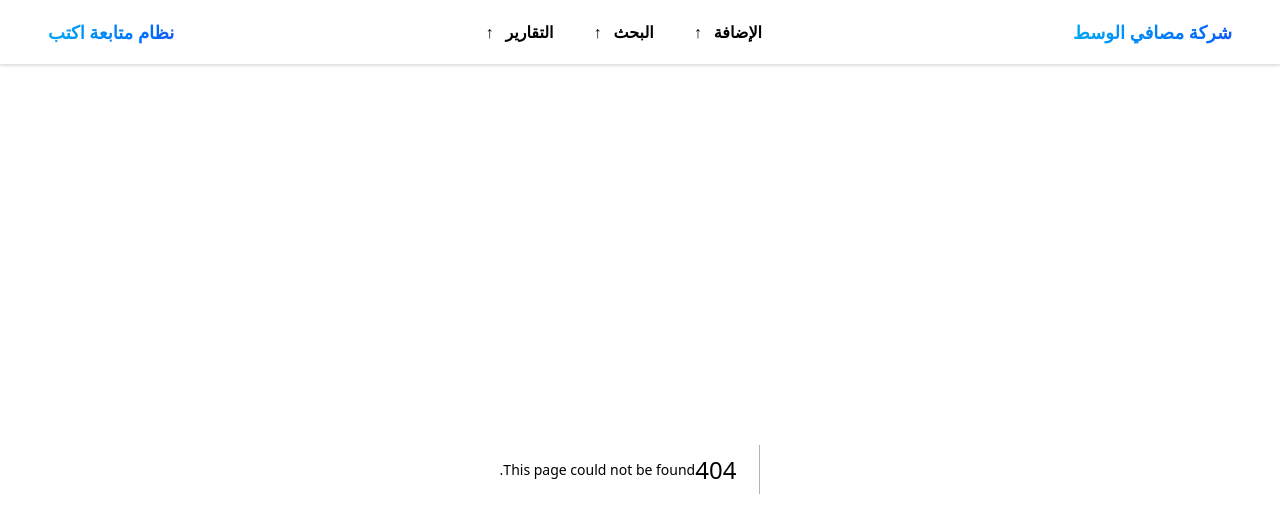
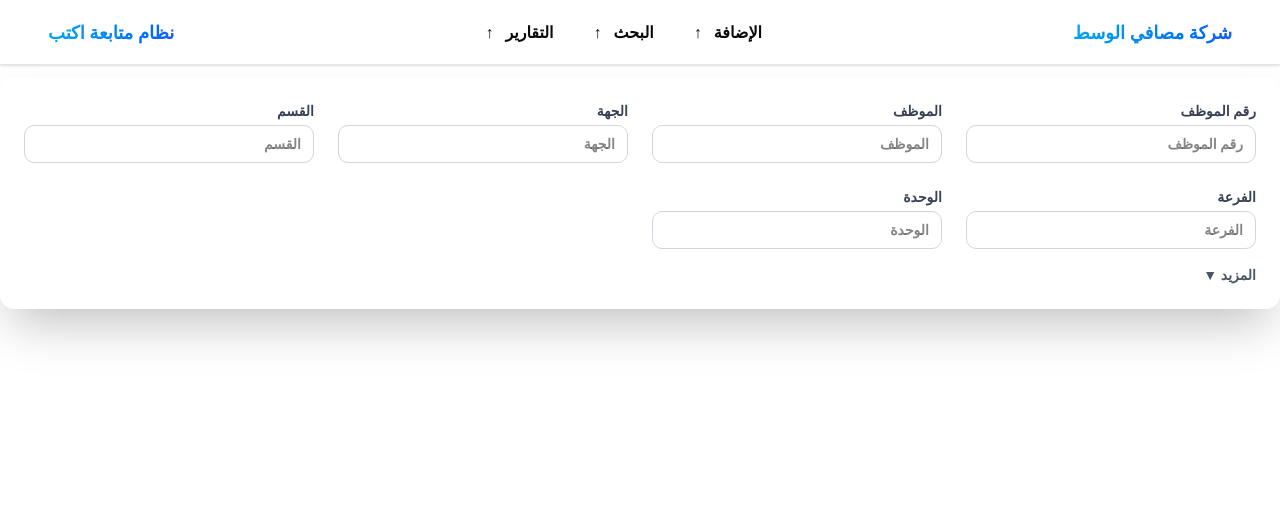
Before and after one commit to haiderjaafer/bookfollowUp_nextjs_typescript, a Next.js app: page /searchPanel in a window 1280 px wide. Before the commit this address had no page. Shown: the top 532 px of the page. Built offline with nearby package versions, Linux system fonts and the light colour scheme.

Commit message:
31-05-2025-r2

```diff
--- a/src/app/layout.tsx
+++ b/src/app/layout.tsx
@@ -26,7 +26,7 @@ export default function RootLayout({
     <html lang="ar" dir="rtl">
       <body className="font-serif">
         <Navbar />
-      <main className="container py-1">{children}</main>
+      <main className=" ">{children}</main>
          <ToastContainer
         position="top-right"
         autoClose={5000}
--- a/src/app/page.tsx
+++ b/src/app/page.tsx
@@ -1,4 +1,4 @@
-import SocialShareButton from "@/components/Hover-Button";
+import ReusableButton from "@/components/Hover-Button";
 
 
 export default function Home() {
@@ -6,7 +6,7 @@ export default function Home() {
 
 
   <div  >
-    <SocialShareButton/>
+    <ReusableButton/>
 
 </div>
 
--- /dev/null
+++ b/src/app/searchPanel/page.tsx
@@ -0,0 +1,10 @@
+import SearchPanel from '@/components/SearchPanelComponent/SearchPanel'
+import React from 'react'
+
+export default function SearchPanelPage() {
+  return (
+    <div className=' '>
+      <SearchPanel/>
+    </div>
+  )
+}
--- a/src/components/BookInsertionForm/BookInsertionForm.tsx
+++ b/src/components/BookInsertionForm/BookInsertionForm.tsx
@@ -13,6 +13,7 @@ import { BookInsertionType } from "../../../bookInsertionType";
 import DestinationInput from "../destination/destinationInput";
 import { toast } from "react-toastify";
 import DropzoneComponent from "../ReactDropZoneComponont";
+import ReusableButton from "../Hover-Button";
 
 export default function BookInsertionForm() {
 
@@ -413,7 +414,7 @@ const handleChangeIncomingDate = (date: Date) => {
         onFileRemoved={handleFileRemoved}
       />
 
-          {/* Submit Button */}
+          {/* Submit Button
           <motion.div
             className="flex justify-center"
             whileHover={{ scale: 1.05 }}
@@ -426,6 +427,11 @@ const handleChangeIncomingDate = (date: Date) => {
               إضافة الكتاب
             </Button>
           </motion.div>
+          */}
+<div className="flex justify-center">
+          <ReusableButton type="submit" onClick={() => alert("Clicked!")} />
+
+          </div>
         </form>
       </div>
     </motion.div>
--- a/src/components/Hover-Button.tsx
+++ b/src/components/Hover-Button.tsx
@@ -1,26 +1,27 @@
- // Import React, necessary for creating components
-import React from 'react';
-// Import Head component from Next.js to potentially add Font Awesome CDN link
-import Head from 'next/head';
-import { ArrowUpTrayIcon, XMarkIcon  } from "@heroicons/react/24/solid";
+"use client";
 
- import { UserRoundPlus } from "lucide-react";
+import React from "react";
+import { UserRoundPlus } from "lucide-react";
+import type { ButtonHTMLAttributes, ReactNode } from "react";
 
+interface ReusableButtonProps extends ButtonHTMLAttributes<HTMLButtonElement> {
+  label?: string;
+  icon?: ReactNode;
+}
 
-
-
-
-
-// Define the props interface for the component, currently empty as no props are needed
-interface SocialShareButtonProps {}
-
-// Define the functional component using TypeScript
-const SocialShareButton: React.FC<SocialShareButtonProps> = () => {
-  // Return the JSX structure of the component
+const ReusableButton: React.FC<ReusableButtonProps> = ({
+  label = "اضافة",
+  icon = <UserRoundPlus className="size-5" />,
+  type = "button",
+  className = "",
+  ...props
+}) => {
   return (
-    <>
+     <>
 
       <button
+      type={type}
+
         // Apply Tailwind classes for styling and layout
         className="
           relative           {/* Position context for absolute children */}
@@ -40,6 +41,7 @@ const SocialShareButton: React.FC<SocialShareButtonProps> = () => {
           group              {/* Define this element as a group for controlling child states on hover */}
           hover:rounded-lg   {/* Change border radius to large (0.5rem) on hover */}
         "
+         {...props}
       >
 
         <span
@@ -91,7 +93,7 @@ const SocialShareButton: React.FC<SocialShareButtonProps> = () => {
          <span className='flex items-center  relative   left-3'>
 
          {/* <UserRoundPlus className=' size-5'/> */}
-         <span className='font-extrabold'>اضافة</span>
+         <span className='font-extrabold'>{label}</span>
          </span>
         </span>
       </button>
@@ -99,5 +101,4 @@ const SocialShareButton: React.FC<SocialShareButtonProps> = () => {
   );
 };
 
-// Export the component for use in other parts of the Next.js application
-export default SocialShareButton;
+export default ReusableButton;
--- a/src/components/Navbar.tsx
+++ b/src/components/Navbar.tsx
@@ -52,6 +52,12 @@ const NAV_ITEMS: NavItem[] = [
       {
         title: "بحث متقدم",
         href: "/dynmicTableWithPagination/",
+        description: "خيارات البحث المتقدم مع فلاتر متعددة",
+      },
+
+         {
+        title: "Search Panel",
+        href: "/searchPanel",
         description: "خيارات البحث المتقدم مع فلاتر متعددة",
       },
     ],
--- /dev/null
+++ b/src/components/SearchPanelComponent/SearchPanel.tsx
@@ -0,0 +1,68 @@
+'use client';
+
+import { useState } from 'react';
+import { Search, X } from 'lucide-react';
+import { Button } from '@/components/ui/button';
+import ShowMoreFields from './ShowMoreFields';
+import { AnimatePresence, motion } from 'framer-motion';
+
+const SearchPanel = () => {
+  const [showMore, setShowMore] = useState(false);
+
+  return (
+    <div className="bg-white rounded-xl shadow-2xl  p-6 font-arabic w-full max-w-7xl mx-auto text-right mt-3">
+      <div className="grid grid-cols-1 sm:grid-cols-2 lg:grid-cols-3 xl:grid-cols-4 gap-6">
+        <Field label="رقم الموظف" name="empNo" />
+        <Field label="الموظف" name="employee" />
+        <Field label="الجهة" name="department" />
+        <Field label="القسم" name="section" />
+        <Field label="الفرعة" name="branch" />
+        <Field label="الوحدة" name="unit" />
+      </div>
+
+
+
+<div className="mt-4 flex justify-start">
+  <button
+    onClick={() => setShowMore(!showMore)}
+    className="text-sm text-gray-600 font-extrabold hover:text-blue-600  cursor-pointer transition-colors duration-200"
+  >
+    {showMore ? 'إخفاء' : 'المزيد'} ▼
+  </button>
+</div>
+
+<AnimatePresence>
+  {showMore && (
+    <motion.div
+      initial={{ height: 0, opacity: 0 }}
+      animate={{ height: 'auto', opacity: 1 }}
+      exit={{ height: 0, opacity: 0 }}
+      transition={{ duration: 0.3, ease: 'easeInOut' }}
+    >
+      <ShowMoreFields />
+    </motion.div>
+  )}
+</AnimatePresence>
+
+
+
+
+    </div>
+  );
+};
+
+const Field = ({ label, name }: { label: string; name: string }) => (
+  <div className="flex flex-col space-y-1">
+    <label htmlFor={name} className="text-sm font-semibold text-gray-700">
+      {label}
+    </label>
+    <input
+      id={name}
+      name={name}
+      placeholder={label}
+      className="border border-gray-300 rounded-lg px-3 py-2 text-sm focus:outline-none focus:ring-2 focus:ring-blue-500 font-extrabold"
+    />
+  </div>
+);
+
+export default SearchPanel;
--- /dev/null
+++ b/src/components/SearchPanelComponent/ShowMoreFields.tsx
@@ -0,0 +1,26 @@
+const ShowMoreFields = () => {
+  return (
+    <div className="mt-6 grid grid-cols-1 sm:grid-cols-2 lg:grid-cols-3 xl:grid-cols-4 gap-6">
+      <Field label="تاريخ التعيين" name="hireDate" />
+      <Field label="الوظيفة الحالية" name="currentPosition" />
+      <Field label="تاريخ المباشرة" name="startDate" />
+      <Field label="الدرجة" name="grade" />
+    </div>
+  );
+};
+
+const Field = ({ label, name }: { label: string; name: string }) => (
+  <div className="flex flex-col space-y-1">
+    <label htmlFor={name} className="text-sm font-semibold text-gray-700">
+      {label}
+    </label>
+    <input
+      id={name}
+      name={name}
+      placeholder={label}
+      className="border border-gray-300 rounded-lg px-3 py-2 text-sm focus:outline-none focus:ring-2 focus:ring-blue-500 font-extrabold"
+    />
+  </div>
+);
+
+export default ShowMoreFields;
```
